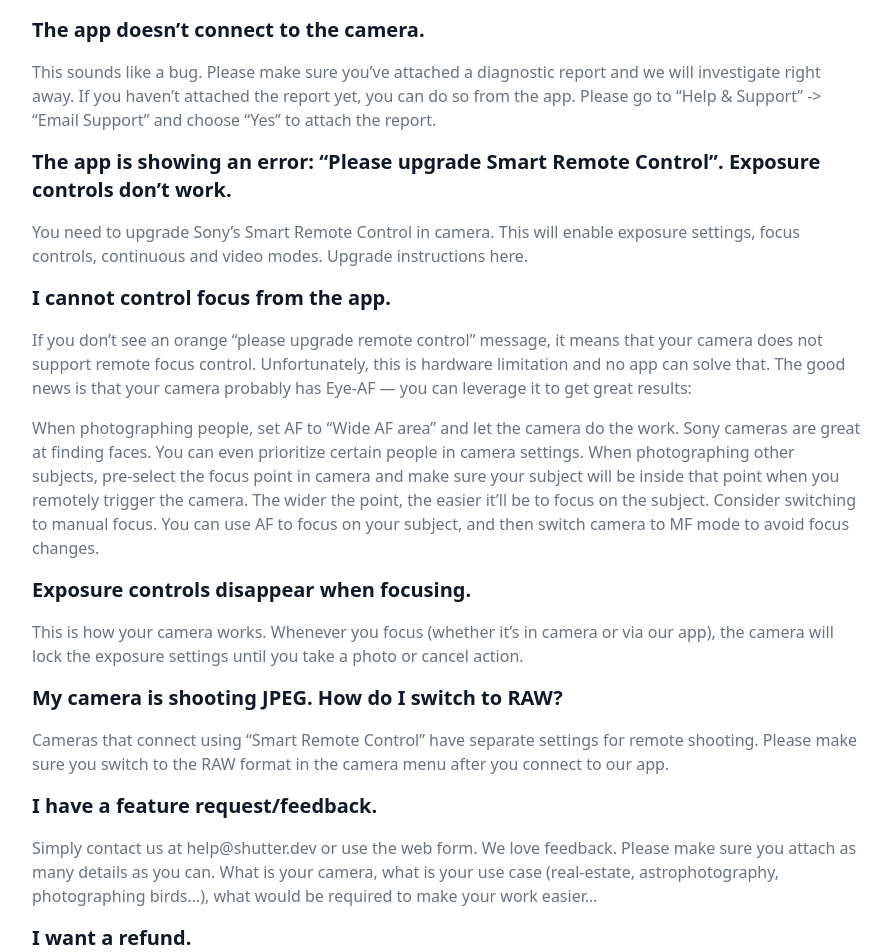
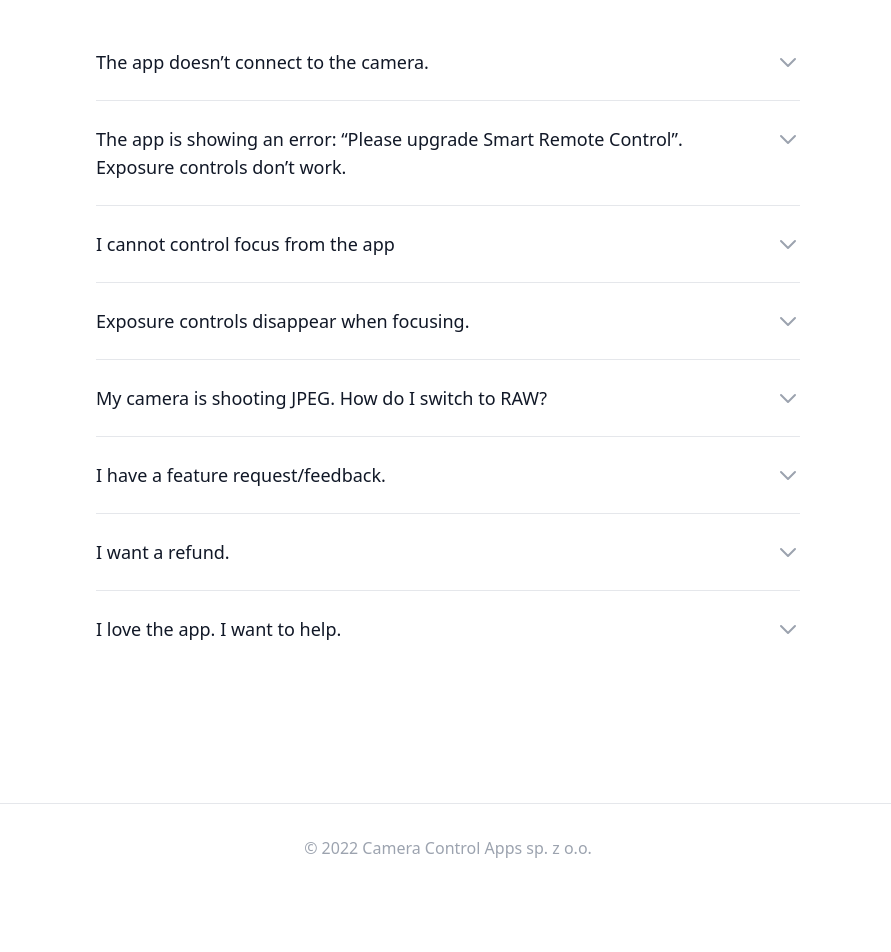
Before and after one commit to gswirski/shutter-website, a Next.js app: page /guides/faq in a window 1280 px wide. Shown: the part 320-1272 px from the top of the page, without its empty margins (192-1083 px from the left). After the commit the page ends 1212 px from the top, so only its background shows below. Built offline with nearby package versions, Linux system fonts and the light colour scheme.

Commit message:
update FAQ

```diff
--- a/package.json
+++ b/package.json
@@ -14,7 +14,8 @@
     "@tailwindcss/typography": "^0.5.0",
     "next": "latest",
     "react": "^17.0.2",
-    "react-dom": "^17.0.2"
+    "react-dom": "^17.0.2",
+    "react-markdown": "^7.1.2"
   },
   "devDependencies": {
     "autoprefixer": "^10.4.0",
--- a/pages/guides/faq.js
+++ b/pages/guides/faq.js
@@ -3,6 +3,54 @@ import Head from 'next/head'
 import Link from 'next/link'
 import Footer from '../../components/footer'
 import Menu from '../../components/menu'
+import { Disclosure } from '@headlessui/react'
+import { ChevronDownIcon } from '@heroicons/react/outline'
+import ReactMarkdown from 'react-markdown'
+import React from 'react'
+
+const faqs = [
+  {
+    question: "The app doesn’t connect to the camera.",
+    answer:
+      "This sounds like a bug. Please make sure you’ve attached a diagnostic report and we will investigate right away. If you haven’t attached the report yet, you can do so from the app. Please go to “Help & Support” -> “Email Support” and choose “Yes” to attach the report."
+  },
+  {
+    question: "The app is showing an error: “Please upgrade Smart Remote Control”. Exposure controls don’t work.",
+    answer: "You need to upgrade Sony’s Smart Remote Control in camera. This will enable exposure settings, focus controls, continuous and video modes. Upgrade instructions here."
+  },
+  {
+    question: "I cannot control focus from the app",
+    answer: `If you don’t see an orange “please upgrade remote control” message, it means that your camera does not support remote focus control. Unfortunately, this is hardware limitation and no app can solve that. The good news is that your camera probably has Eye-AF — you can leverage it to get great results:
+
+When photographing people, set AF to “Wide AF area” and let the camera do the work. Sony cameras are great at finding faces. You can even prioritize certain people in camera settings. When photographing other subjects, pre-select the focus point in camera and make sure your subject will be inside that point when you remotely trigger the camera. The wider the point, the easier it’ll be to focus on the subject. Consider switching to manual focus. You can use AF to focus on your subject, and then switch camera to MF mode to avoid focus changes.`
+  },
+  {
+    question: "Exposure controls disappear when focusing.",
+    answer: "This is how your camera works. Whenever you focus (whether it’s in camera or via our app), the camera will lock the exposure settings until you take a photo or cancel action."
+  },
+  {
+    question: "My camera is shooting JPEG. How do I switch to RAW?",
+    answer: "Cameras that connect using “Smart Remote Control” have separate settings for remote shooting. Please make sure you switch to the RAW format in the camera menu after you connect to our app."
+  },
+  {
+    question: "I have a feature request/feedback.",
+    answer: "Simply contact us at help@shutter.dev or use the web form. We love feedback. Please make sure you attach as many details as you can. What is your camera, what is your use case (real-estate, astrophotography, photographing birds…), what would be required to make your work easier…"
+    },
+  {
+    question: "I want a refund.",
+    answer: "No problem. We would love your feedback and a chance to fix the issue first. If you don’t want to wait, you can Request a Refund here."
+  },
+  {
+    question: "I love the app. I want to help.",
+    answer: "That’s great to hear! If you enjoy using Shutter, please make sure to leave a review in the App Store. It really helps us a lot."
+  },
+  // More questions...
+]
+
+function classNames(...classes) {
+  return classes.filter(Boolean).join(' ')
+}
+
 
 export default function Guides() {
   return (
@@ -15,7 +63,7 @@ export default function Guides() {
       <Menu />
 
       <div className="py-12 bg-white">
-        <div className="max-w-4xl mx-auto px-4 sm:px-6 lg:px-8">
+        <div className="max-w-3xl mx-auto px-4 sm:px-6 lg:px-8">
           <div className="pb-12">
             <Link href="/guides">
               <a className="block lg:text-center default-a font-semibold tracking-wide uppercase">
@@ -34,76 +82,34 @@ export default function Guides() {
               {' '}team.
             </p>
           </div>
-          <div>
 
-            <h4 className="mt-4 text-xl text-gray-900 font-semibold">The app doesn’t connect to the camera.</h4>
+          <dl className="mt-6 space-y-6 divide-y divide-gray-200">
+            {faqs.map((faq) => (
+              <Disclosure as="div" key={faq.question} className="pt-6">
+                {({ open }) => (
+                  <>
+                    <dt className="text-lg">
+                      <Disclosure.Button className="text-left w-full flex justify-between items-start text-gray-400">
+                        <span className="font-medium text-gray-900">{faq.question}</span>
+                        <span className="ml-6 h-7 flex items-center">
+                          <ChevronDownIcon
+                            className={classNames(open ? '-rotate-180' : 'rotate-0', 'h-6 w-6 transform')}
+                            aria-hidden="true"
+                          />
+                        </span>
+                      </Disclosure.Button>
+                    </dt>
+                    <Disclosure.Panel as="dd" className="mt-2 pr-12">
+                      <div className="text-base text-gray-500 prose">
+                        <ReactMarkdown children={faq.answer} />
+                      </div>
+                    </Disclosure.Panel>
+                  </>
+                )}
+              </Disclosure>
+            ))}
+          </dl>
 
-            <p className="mt-4 text-base text-gray-500">
-                This sounds like a bug. Please make sure you’ve attached a diagnostic report and we will investigate right away. If you haven’t attached the report yet, you can do so from the app. Please go to “Help & Support” -> “Email Support” and choose “Yes” to attach the report.
-            </p>
-
-            <h4 className="mt-4 text-xl text-gray-900 font-semibold">
-              The app is showing an error: “Please upgrade Smart Remote Control”. Exposure controls don’t work.
-            </h4>
-
-            <p className="default-p">
-              You need to upgrade Sony’s Smart Remote Control in camera. This will enable exposure settings, focus controls, continuous and video modes. Upgrade instructions here.
-            </p>
-
-            <h4 className="mt-4 text-xl text-gray-900 font-semibold">
-              I cannot control focus from the app.
-            </h4>
-
-            <p className="default-p">
-              If you don’t see an orange “please upgrade remote control” message, it means that your camera does not support remote focus control. Unfortunately, this is hardware limitation and no app can solve that. The good news is that your camera probably has Eye-AF — you can leverage it to get great results:
-            </p>
-
-            <p className="default-p">
-              When photographing people, set AF to “Wide AF area” and let the camera do the work. Sony cameras are great at finding faces. You can even prioritize certain people in camera settings.
-              When photographing other subjects, pre-select the focus point in camera and make sure your subject will be inside that point when you remotely trigger the camera. The wider the point, the easier it’ll be to focus on the subject.
-              Consider switching to manual focus. You can use AF to focus on your subject, and then switch camera to MF mode to avoid focus changes.
-            </p>
-
-            <h4 className="mt-4 text-xl text-gray-900 font-semibold">
-              Exposure controls disappear when focusing.
-            </h4>
-
-            <p className="default-p">
-              This is how your camera works. Whenever you focus (whether it’s in camera or via our app), the camera will lock the exposure settings until you take a photo or cancel action.
-            </p>
-
-            <h4 className="mt-4 text-xl text-gray-900 font-semibold">
-              My camera is shooting JPEG. How do I switch to RAW?
-            </h4>
-
-            <p className="default-p">
-              Cameras that connect using “Smart Remote Control” have separate settings for remote shooting. Please make sure you switch to the RAW format in the camera menu after you connect to our app.
-            </p>
-
-            <h4 className="mt-4 text-xl text-gray-900 font-semibold">
-              I have a feature request/feedback.
-            </h4>
-
-            <p className="default-p">
-              Simply contact us at help@shutter.dev or use the web form. We love feedback. Please make sure you attach as many details as you can. What is your camera, what is your use case (real-estate, astrophotography, photographing birds…), what would be required to make your work easier…
-            </p>
-
-            <h4 className="mt-4 text-xl text-gray-900 font-semibold">
-              I want a refund.
-            </h4>
-
-            <p className="default-p">
-              No problem. We would love your feedback and a chance to fix the issue first. If you don’t want to wait, you can Request a Refund here.
-            </p>
-
-            <h4 className="mt-4 text-xl text-gray-900 font-semibold">
-              I love the app. I want to help.
-            </h4>
-
-            <p className="default-p">
-              That’s great to hear! If you enjoy using Shutter, please make sure to leave a review in the App Store. It really helps us a lot.
-            </p>
-          </div>
         </div>
       </div>
 
```
Also changed, not shown: 1 other file (tests, documents, lock files or other folders).
